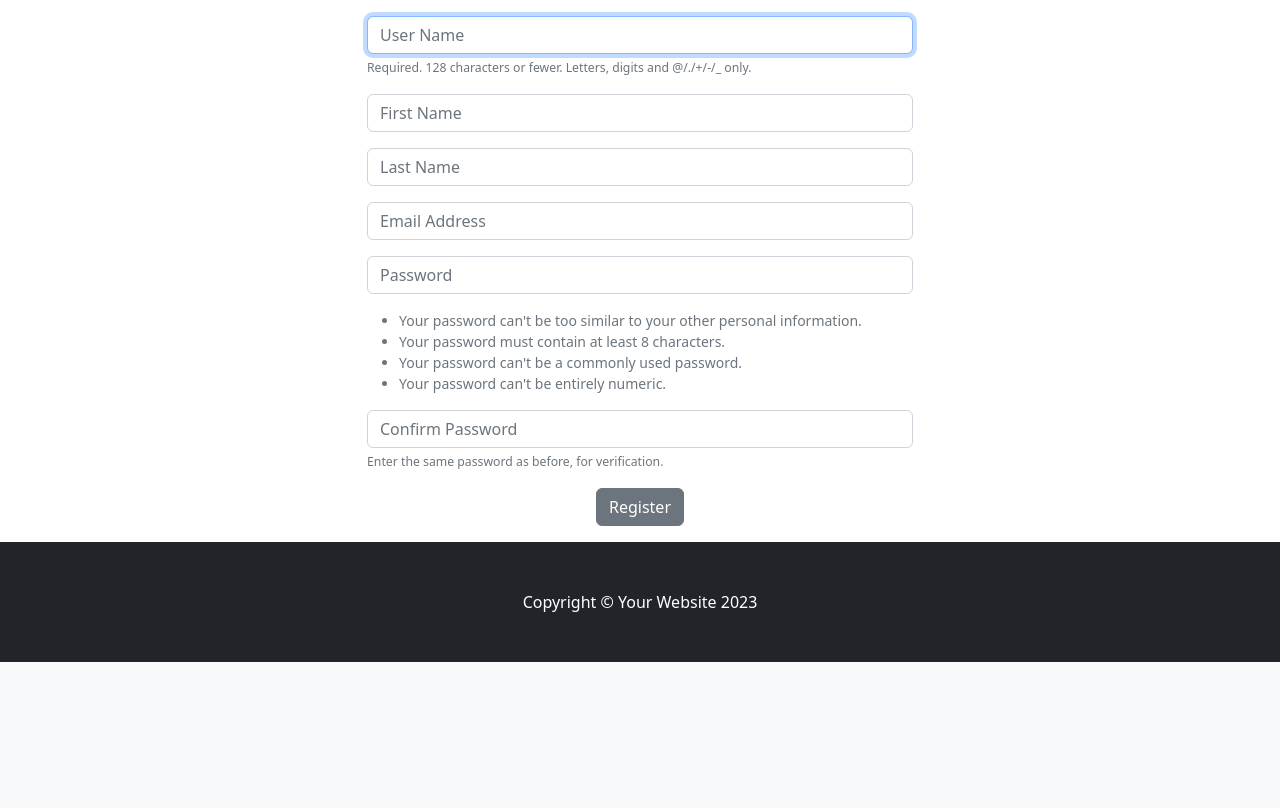
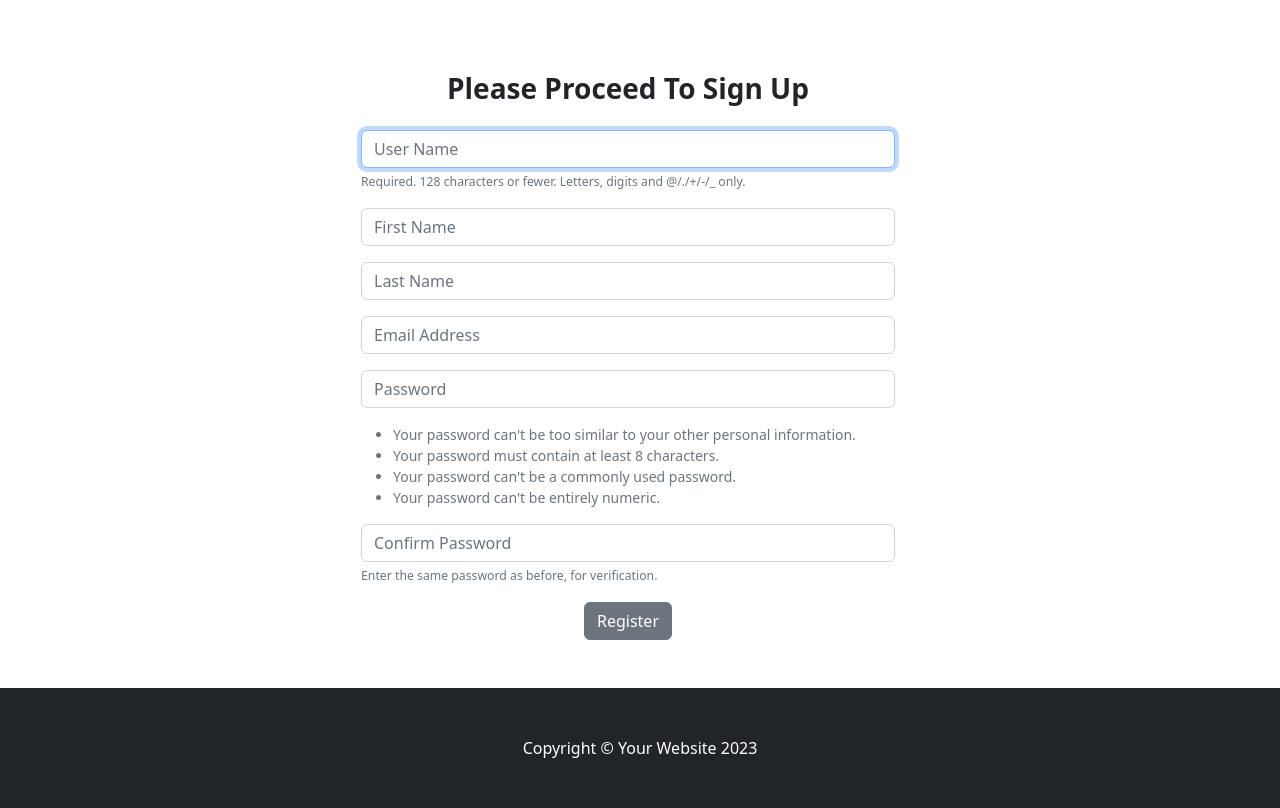
Before and after one commit to ivantverdy/astro_shop, a Django app: page /signup/ in a window 1280 px wide. Shown: the part 315-1123 px from the top of the page. Before the commit the page ends 977 px from the top, so only its background shows below. Run offline with Django 5.2, Linux system fonts and the light colour scheme; some libraries are stand-ins or nearby versions.

Commit message:
minor look improvements and added <<please proceed to sign up>> text

```diff
--- a/django_shop/astro_shop/templates/signup.html
+++ b/django_shop/astro_shop/templates/signup.html
@@ -9,19 +9,21 @@
         </div>
     </div>
 </header>
-<div class="container my-3">
-    <div class="row">
+<div class="container my-5" style="min-height: calc(100vh - 436px);">
+    <div class="row w-100">
         <div class="col-md-6 offset-md-3">
-
             <form method="POST" action="{% url 'signup' %}">
+                <div class="my-4 text-center">
+                    <h3><strong>Please Proceed To Sign Up</strong></h3>
+                </div>
 
                 {% csrf_token %}
                 {{ form.as_p }}
 
-                <div style="text-align: center;"><button type="submit" class="btn btn-secondary">Register</button></div>
+                <div class="text-center">
+                    <button type="submit" class="btn btn-secondary">Register</button>
+                </div>
             </form>
-
-
         </div>
     </div>
 </div>
```
Also changed, not shown: django_shop/astro_shop/templates/login.html (+8 -4 lines).
